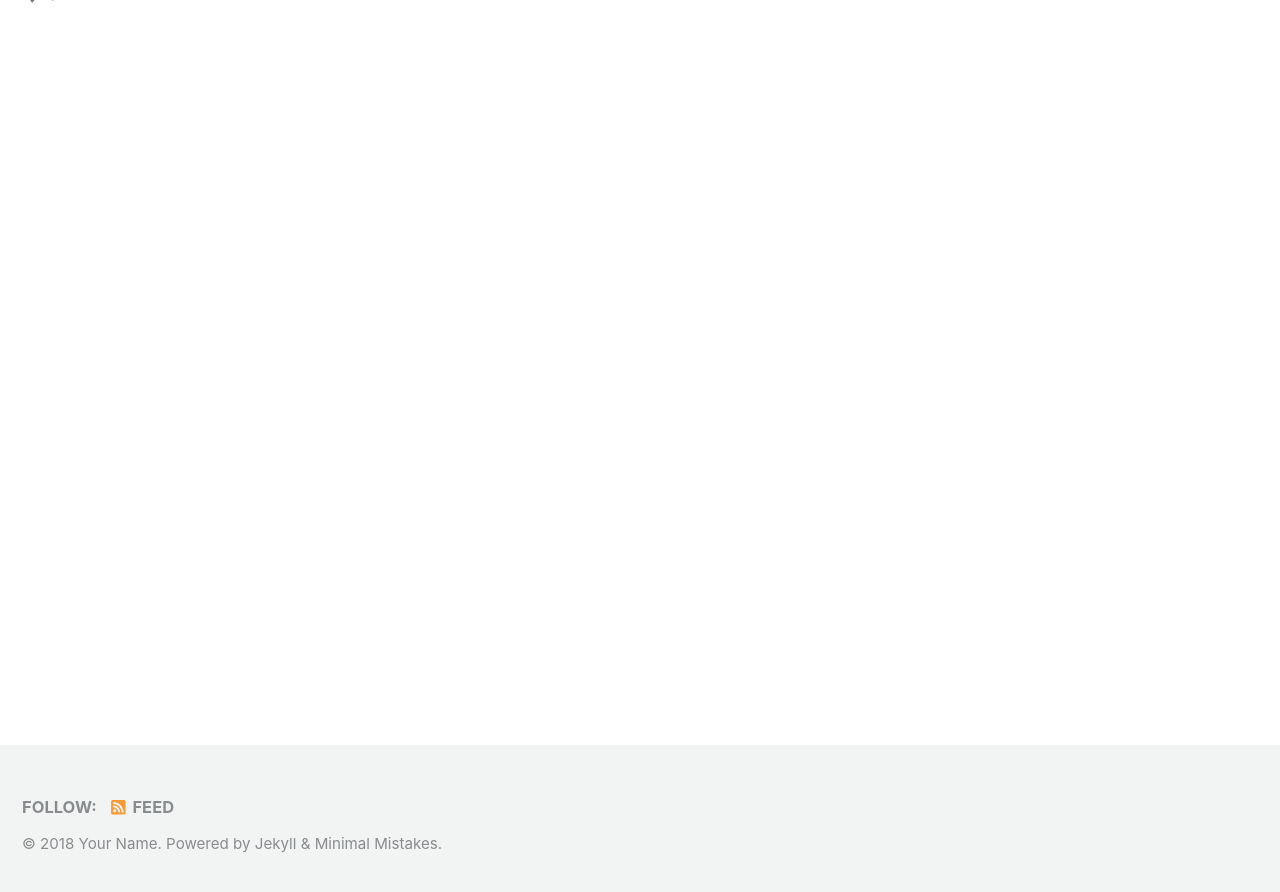
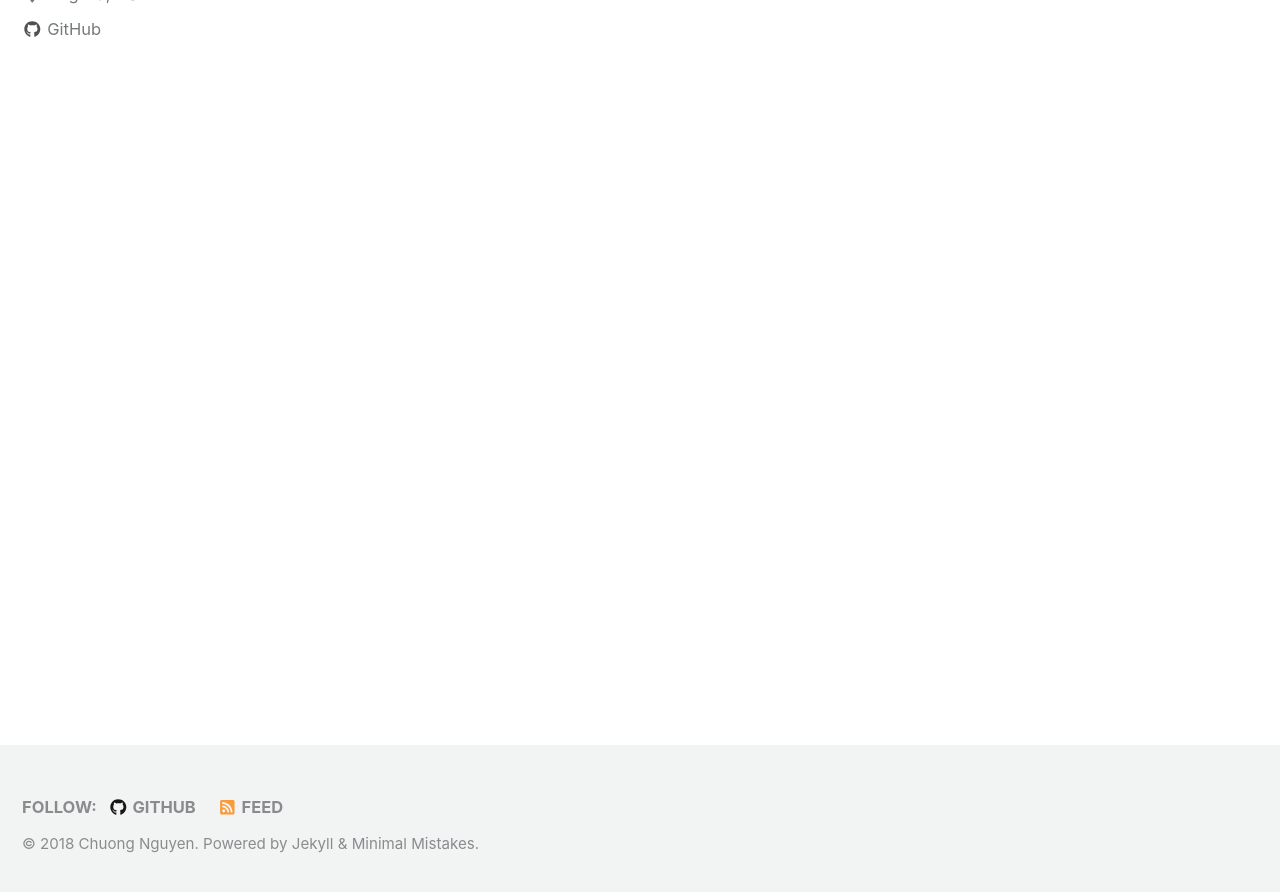
Before and after one commit to chuong98/chuong98.github.io, a Jekyll site: the page built from index.html, in a window 1280 px wide and 900 px high, scrolled down 253 px. Shown: the top 892 px of the window. Built offline with Jekyll 4.4.1, drawn with Linux system fonts in a browser that asks for light colours; nearby versions of some CDN libraries; the list of posts is cut into pages by our own code; some of the changed text lies outside the part shown.

Commit message:
Add Author to the config

```diff
--- a/_config.yml
+++ b/_config.yml
@@ -18,8 +18,8 @@ minimal_mistakes_skin    : "default" # "air", "aqua", "contrast", "dark", "dirt"
 locale                   : "en-US"
 title                    : "Site Title"
 title_separator          : "-"
-name                     : "Your Name"
-description              : "An amazing website."
+name                     : "Chuong Nguyen"
+description              : "Machine Learning Portfolio"
 url                      : # the base hostname & protocol for your site e.g. "https://mmistakes.github.io"
 baseurl                  : # the subpath of your site, e.g. "/blog"
 repository               : # GitHub username/repo-name e.g. "mmistakes/minimal-mistakes"
@@ -100,10 +100,10 @@ analytics:
 
 # Site Author
 author:
-  name             : "Your Name"
+  name             : "Chuong Nguyen"
   avatar           : # path of avatar image, e.g. "/assets/images/bio-photo.jpg"
-  bio              : "I am an amazing person."
-  location         : "Somewhere"
+  bio              : "Robotics Engineer"
+  location         : "Virginia, USA"
   email            :
   uri              :
   home             : # null (default), "absolute or relative url to link to author home"
@@ -113,7 +113,7 @@ author:
   flickr           :
   facebook         :
   foursquare       :
-  github           :
+  github           : chuong98
   gitlab           :
   google_plus      :
   keybase          :
@@ -269,3 +269,12 @@ defaults:
       comments: # true
       share: true
       related: true
+
+  #_pages
+  - scope:
+      path: ""
+      type: pages
+    values:
+      layout: single
+      author_profile: true
+      read_time: true
```
